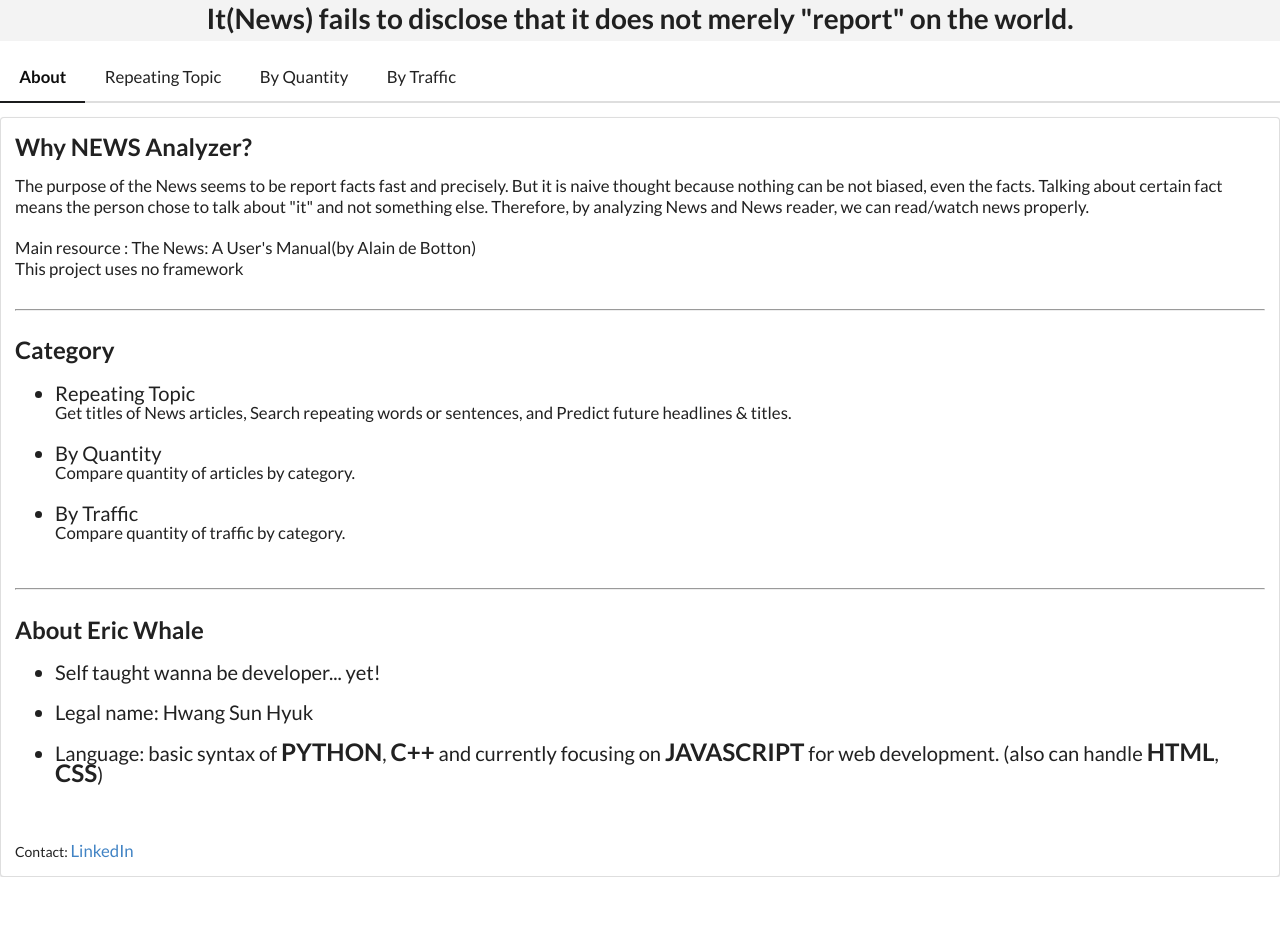
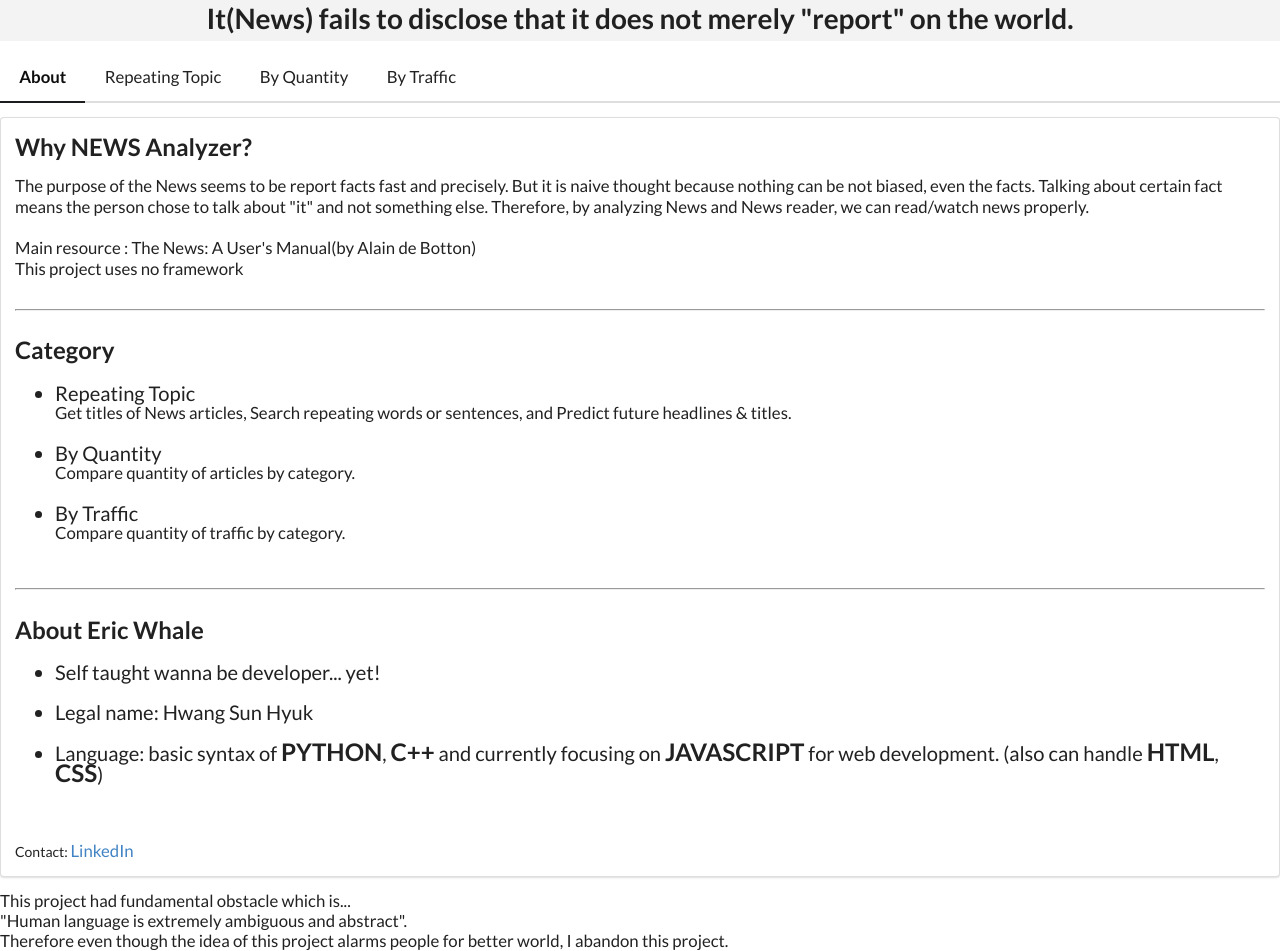
Before and after one commit to eric8979/NEWS-Analysis, a plain HTML site: page index.html in a window 1280 px wide. Before the commit the page ends 877 px from the top, so only its background shows below. Drawn offline with nearby package versions, Linux system fonts and the light colour scheme; no server answers.

Commit message:
Add final message in index.html

```diff
--- a/index.html
+++ b/index.html
@@ -85,6 +85,11 @@
   </div>
   </div>
 
+  <footer>
+    This project had fundamental obstacle which is...
+    <br> "Human language is extremely ambiguous and abstract". <br> Therefore even though the idea of this project alarms people for better world, I abandon this project.
+  </footer>
+
   <script src="topic.js"></script>
   <script src="quantity.js"></script>
   <script src="traffic.js"></script>
```
